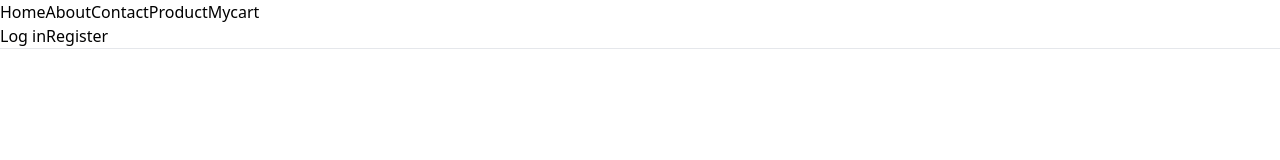
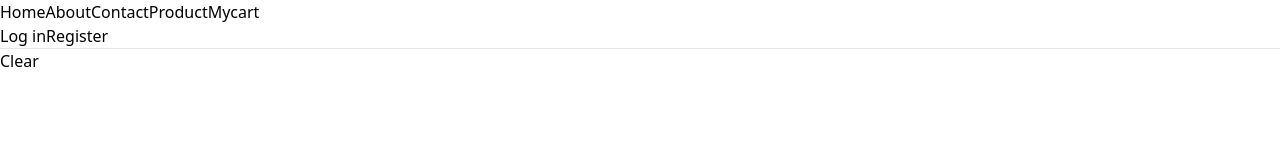
Before and after one commit to ouyniya/cc19-basic-react-router, a React (Vite) app: page /mycart in a window 1280 px wide. Shown: the top 160 px of the page. Built offline with nearby package versions, Linux system fonts and the light colour scheme.

Commit message:
global state

```diff
--- a/src/pages/Mycart.jsx
+++ b/src/pages/Mycart.jsx
@@ -5,11 +5,16 @@ import ProductCard from '../components/ProductCard'
 function Mycart() {
 
     const cart = useProductStore(state => state.cart)
+    const actionClear = useProductStore(state => state.actionClear)
 
-    console.log(cart)
+    // console.log(cart)
 
   return (
     <div>
+        <button
+        onClick={actionClear}
+        className='bg-slate-400 p-2 rounded-md'
+        >Clear</button>
         {cart.map((product, index) => (
             <ProductCard key={index} product={product}/>
         ))}
--- a/src/pages/store/product-store.jsx
+++ b/src/pages/store/product-store.jsx
@@ -20,9 +20,18 @@ const productStore = (set) => ({
             cart: [...state.cart, product]
         }))
     },
+    actionClear: () => {
+        set(() => ({
+            cart: []
+        }))
+    },
 
 })
 
-const useProductStore = create(persist(productStore, {name: 'product-store'}))
+const persistStore = {
+    name: 'product-store',
+}
+
+const useProductStore = create(persist(productStore, persistStore))
 
 export default useProductStore
```
